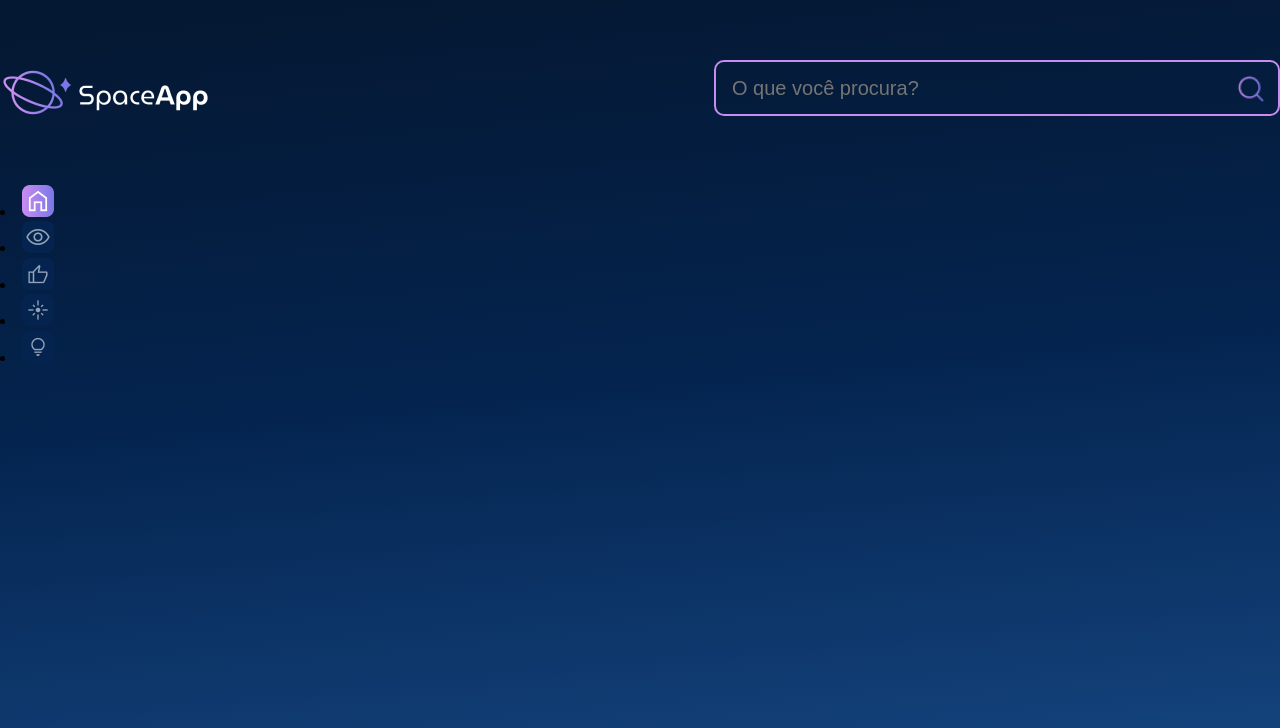
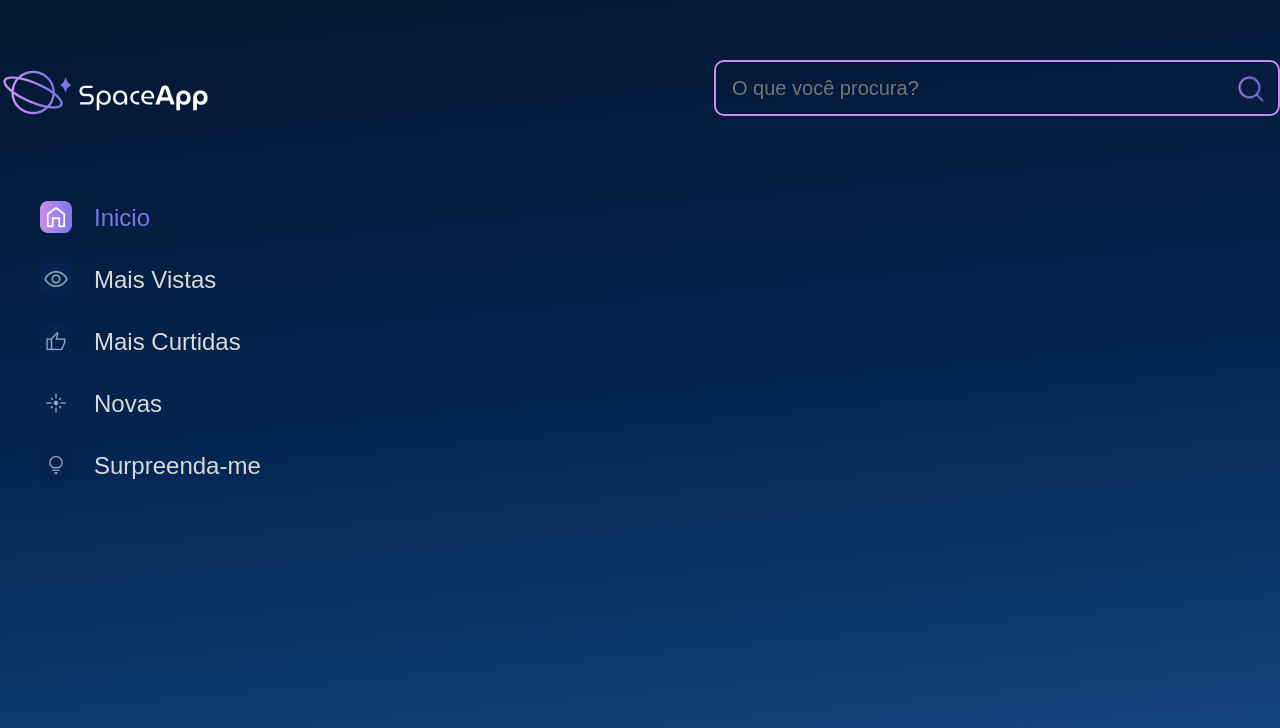
Before and after one commit to Mackenzzy/space-app, a React (Vite) app: page / in a window 1280 px wide. Shown: the top 728 px of the page. Built offline with nearby package versions, Linux system fonts and the light colour scheme.

Commit message:
Adicionas as props dos itens de navegacao

```diff
--- a/src/componentes/BarraLateral/ItemNavegacao/index.jsx
+++ b/src/componentes/BarraLateral/ItemNavegacao/index.jsx
@@ -1,11 +1,19 @@
 import styled from "styled-components"
 
 const ItemListaEstilizada = styled.li`
-
+    font-size: 24px;
+    line-height: 29px;
+    margin-bottom: 30px;
+    cursor: pointer;
+    color: ${ props => props.$ativo ? "#7B78E5" : "#D9D9D9"};
+    display: flex;
+    align-items: center;
+    gap: 22px;
 `
 
+
 const ItemNavegacao = ({children, iconeAtivo, iconeInativo, ativo = false}) =>{
-    return(<ItemListaEstilizada>
+    return(<ItemListaEstilizada $ativo={ativo}>
         <img src={ativo ? iconeAtivo : iconeInativo} alt="Icone"/>
         {children}
         </ItemListaEstilizada>
--- a/src/componentes/BarraLateral/index.jsx
+++ b/src/componentes/BarraLateral/index.jsx
@@ -4,42 +4,55 @@ import ItemNavegacao from "./ItemNavegacao";
 const BarraLateralEstilizado = styled.div`
 
 `
-const listaEstilizada = styled.ul`
-
-`
+const ListaEstilizada = styled.ul`
+    text-decoration: none;
+    list-style-type: none;
+`;
 const ItemEstilizado = styled.li`
 `
 const BarraLateral = () => {
+
    return(
    <aside>
         <nav>
-            <listaEstilizada>
+            <ListaEstilizada>
                 <ItemNavegacao
                     iconeAtivo="./icones/home-ativo.png"
                     iconeInativo="./icones/Home-inativo.png"
                     ativo={true}
-                />
+                    >
+                        Inicio
+                </ItemNavegacao>
+
                 <ItemNavegacao
                     iconeAtivo="./icones/mais-vistas-ativo.png"
                     iconeInativo="./icones/mais-vistas-inativo.png"
                     ativo={false}
-                />
+                    >
+                        Mais Vistas
+                </ItemNavegacao>
                 <ItemNavegacao
                     iconeAtivo="./icones/mais-curtidas-ativo.png"
                     iconeInativo="./icones/mais-curtidas-inativo.png"
                     ativo={false}
-                />
+                    >
+                        Mais Curtidas
+                </ItemNavegacao>
                 <ItemNavegacao
                     iconeAtivo="./icones/novas-ativo.png"
                     iconeInativo="./icones/novas-inativo.png"
                     ativo={false}
-                />
+                    >
+                        Novas
+                </ItemNavegacao>
                 <ItemNavegacao
                     iconeAtivo="./icones/surpreenda-me-ativo.png"
                     iconeInativo="./icones/surpreenda-me-inativo.png"
                     ativo={false}
-                />
-            </listaEstilizada>
+                    >
+                        Surpreenda-me
+                </ItemNavegacao>
+            </ListaEstilizada>
         </nav>
     </aside>
     )
```
